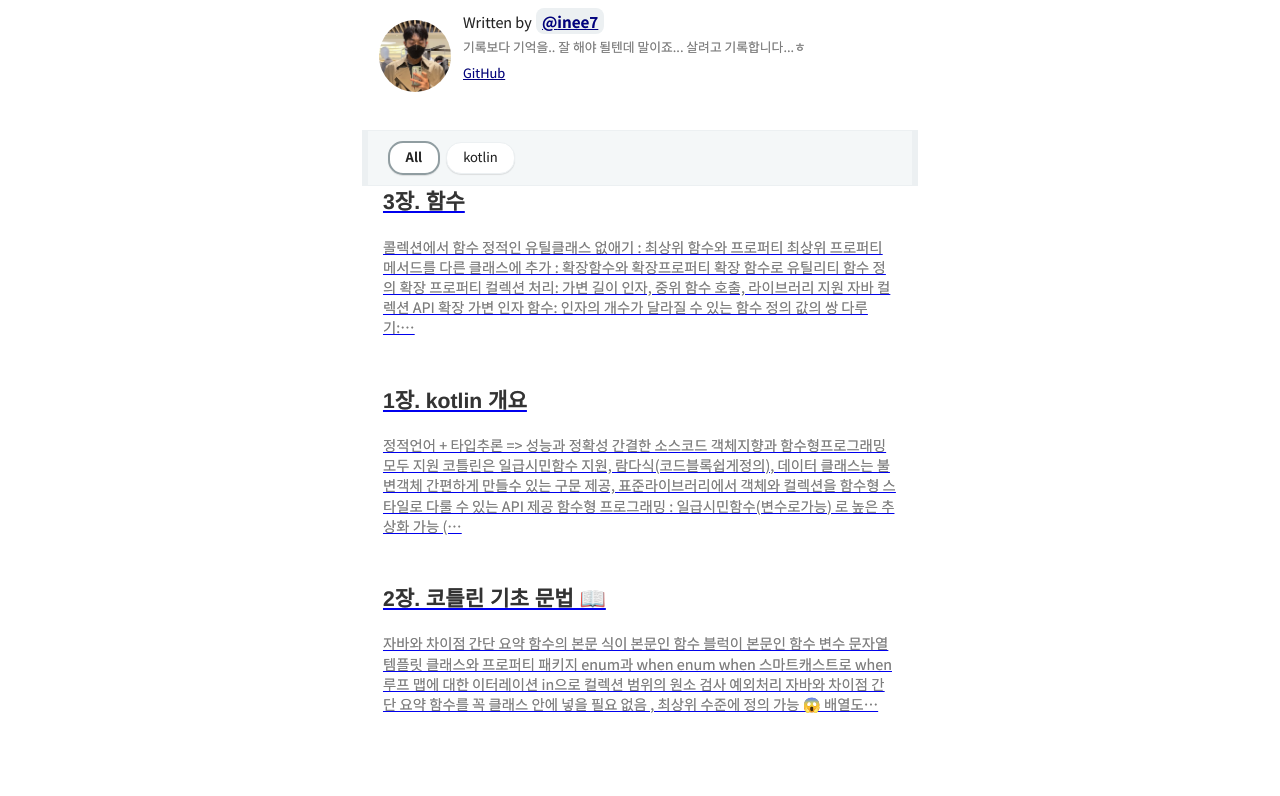
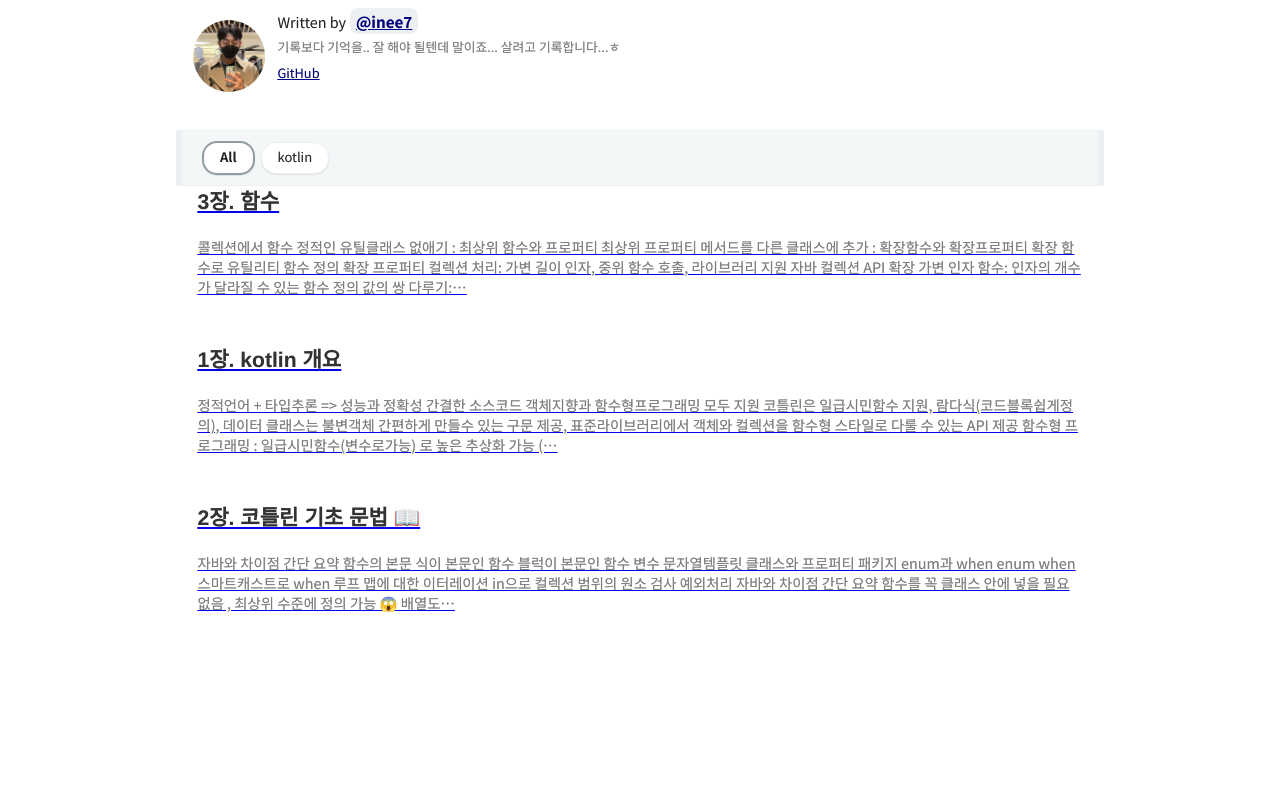
Before and after one commit to inee7/ceanlog, a Gatsby site: page / in a window 1280 px wide. Shown: the part 192-988 px from the top of the page. Built offline with nearby package versions, Linux system fonts and the light colour scheme; Gatsby itself is replaced by a stand-in of ours; some packages are replaced by stand-ins of ours; what typography-theme-github would draw is missing.

Commit message:
넓이 24-> 40으로 변경

```diff
--- a/src/layout/index.jsx
+++ b/src/layout/index.jsx
@@ -18,7 +18,7 @@ export const Layout = ({ location, title, children }) => {
         style={{
           marginLeft: `auto`,
           marginRight: `auto`,
-          maxWidth: rhythm(24),
+          maxWidth: rhythm(40),
           padding: `${rhythm(1.5)} ${rhythm(3 / 4)}`,
         }}
       >
```
